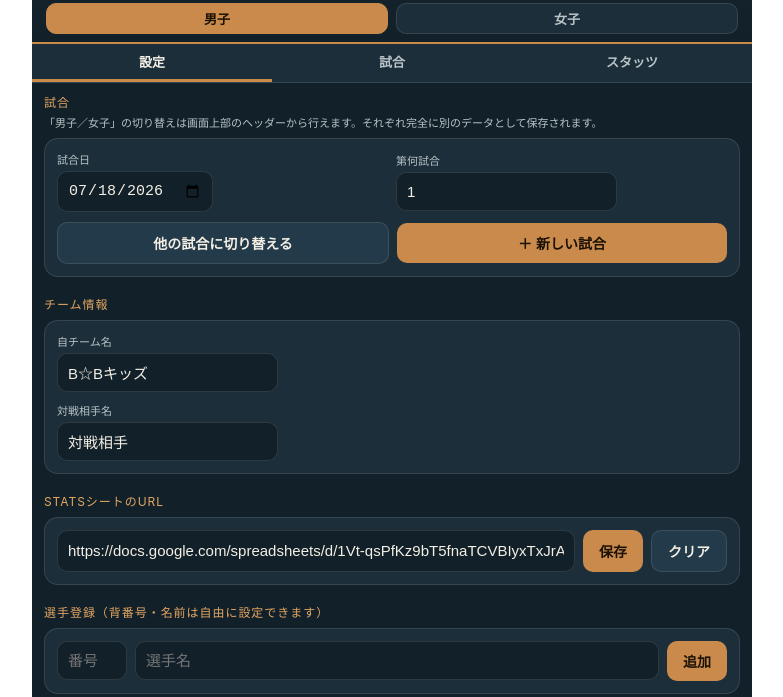
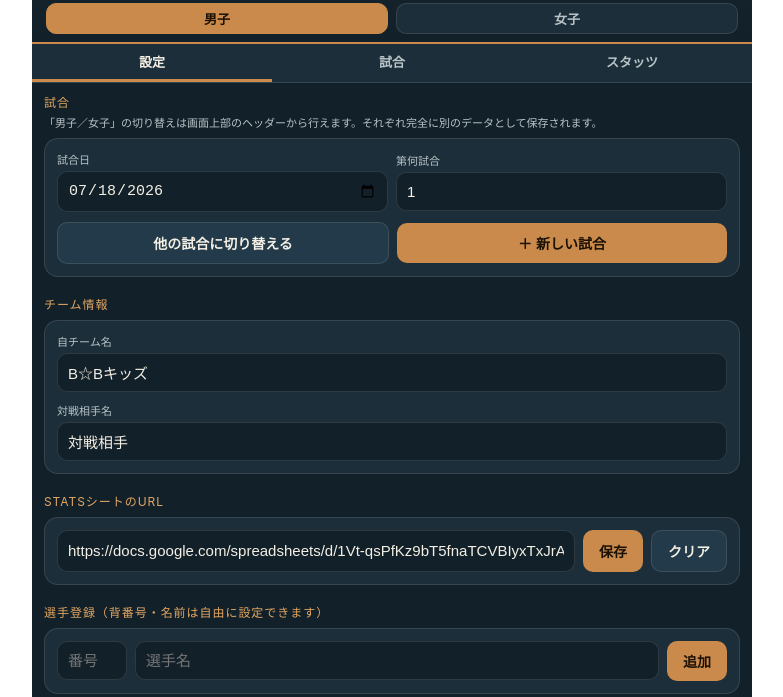
Before and after one commit to tmptmp1122/basketball-stats-input, a plain HTML site: page index.html in a window 1280 px wide. Shown: the part 107-804 px from the top of the page, without its empty margins (248-1031 px from the left). Drawn offline with Linux system fonts and the light colour scheme.

Commit message:
Update index.html

```diff
--- a/index.html
+++ b/index.html
@@ -109,7 +109,7 @@
   .bb-card{background:var(--panel); border:1px solid var(--line); border-radius:var(--radius); padding:12px; margin-bottom:10px;}
   .bb-row{display:flex; gap:8px; align-items:center;}
   .bb-input{
-    flex:1; background:var(--ink); border:1px solid var(--line); color:var(--chalk);
+    width:100%; flex:1; background:var(--ink); border:1px solid var(--line); color:var(--chalk);
     padding:10px; border-radius:10px; font-size:15px; min-width:0;
   }
   .bb-input:focus{outline:2px solid var(--maple); border-color:var(--maple);}
@@ -1048,11 +1048,11 @@ if (!window.storage) {
       <div style="font-size:11px; color:var(--chalk-dim); margin:-4px 0 8px;">「男子／女子」の切り替えは画面上部のヘッダーから行えます。それぞれ完全に別のデータとして保存されます。</div>
       <div class="bb-card">
         <div class="bb-row" style="margin-bottom:10px;">
-          <div style="flex:1;">
+          <div style="flex:1; min-width:0;">
             <span class="bb-label">試合日</span>
             <input class="bb-input" id="bbDate" type="date" value="${esc(meta.date)}"/>
           </div>
-          <div style="flex:1;">
+          <div style="flex:1; min-width:0;">
             <span class="bb-label">第何試合</span>
             <input class="bb-input" id="bbGameNumber" type="number" min="1" value="${esc(meta.gameNumber)}"/>
           </div>
@@ -1401,11 +1401,11 @@ if (!window.storage) {
           <div class="bb-modal">
             <div class="bb-modal-head"><h3>新しい試合を追加</h3><button class="bb-modal-close" id="bbModalClose">✕</button></div>
             <div class="bb-row" style="margin-bottom:14px;">
-              <div style="flex:1;">
+              <div style="flex:1; min-width:0;">
                 <span class="bb-label">試合日</span>
                 <input class="bb-input" id="bbNewGameDate" type="date" value="${esc(today)}"/>
               </div>
-              <div style="flex:1;">
+              <div style="flex:1; min-width:0;">
                 <span class="bb-label">第何試合</span>
                 <input class="bb-input" id="bbNewGameNumber" type="number" min="1" value="${suggestedNumber}"/>
               </div>
```
